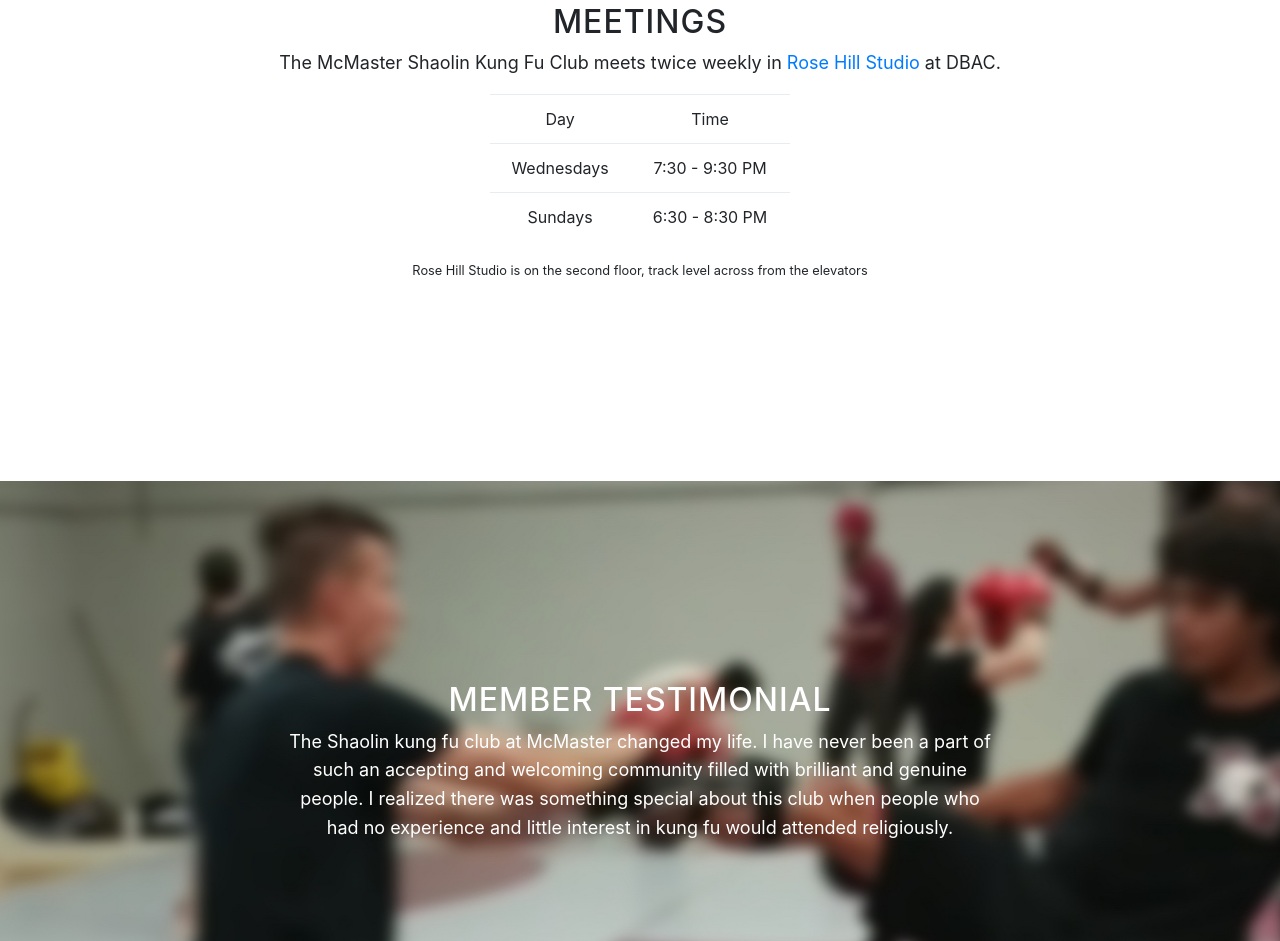
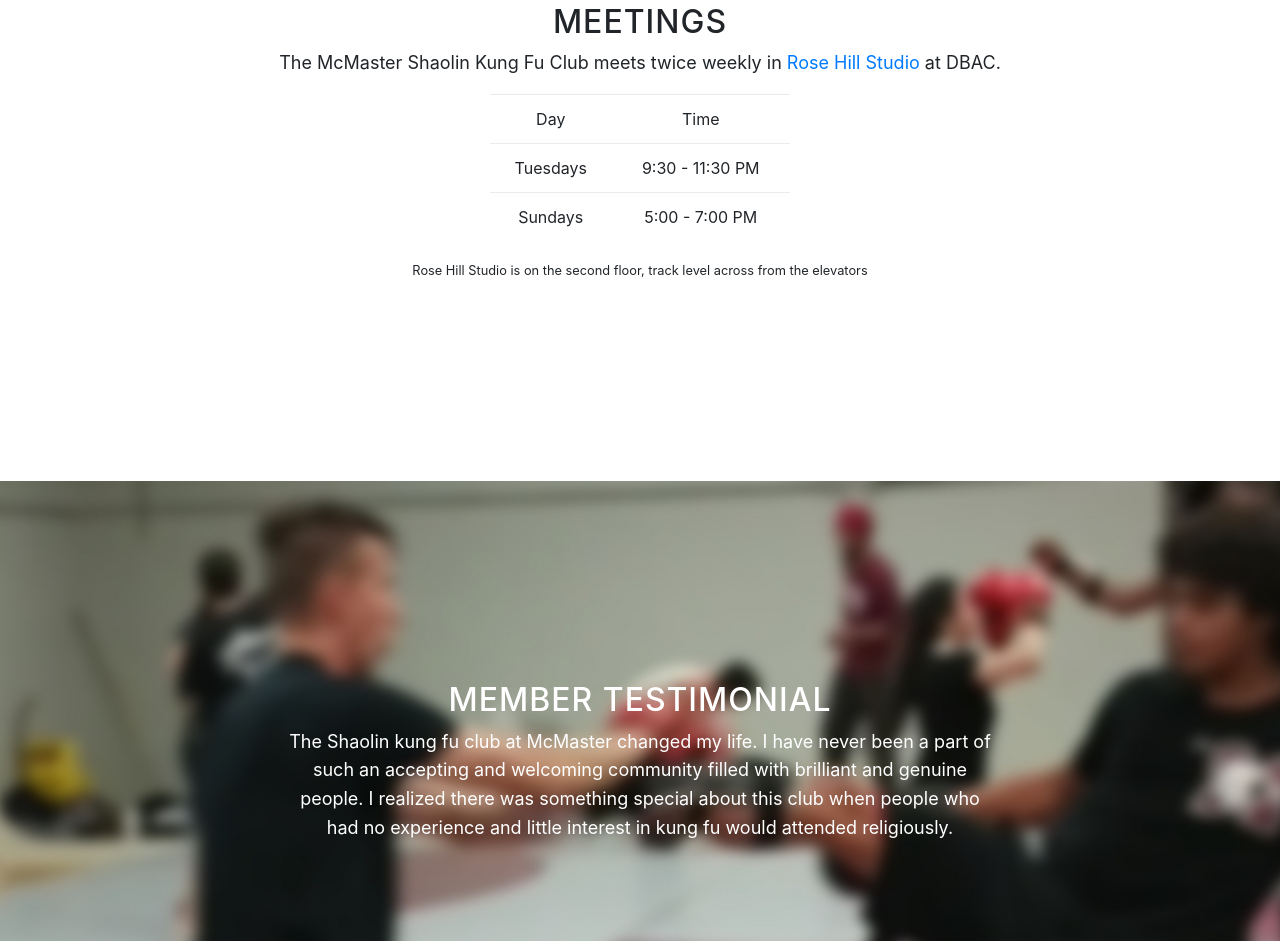
Before and after one commit to dsclod/mac-kung-fu, a website with bundled scripts: page index.html in a window 1280 px wide. Shown: the part 997-1938 px from the top of the page. Built offline with nearby package versions, Linux system fonts and the light colour scheme.

Commit message:
Update index.html

```diff
--- a/index.html
+++ b/index.html
@@ -86,12 +86,12 @@
                     <tbody>
 
                     <tr>
-                        <td>Wednesdays</td>
-                        <td>7:30 - 9:30 PM</td>
+                        <td>Tuesdays</td>
+                        <td>9:30 - 11:30 PM</td>
                     </tr>
                     <tr>
                         <td>Sundays</td>
-                        <td>6:30 - 8:30 PM</td>
+                        <td>5:00 - 7:00 PM</td>
                     </tr>
 
                     </tbody>
```
